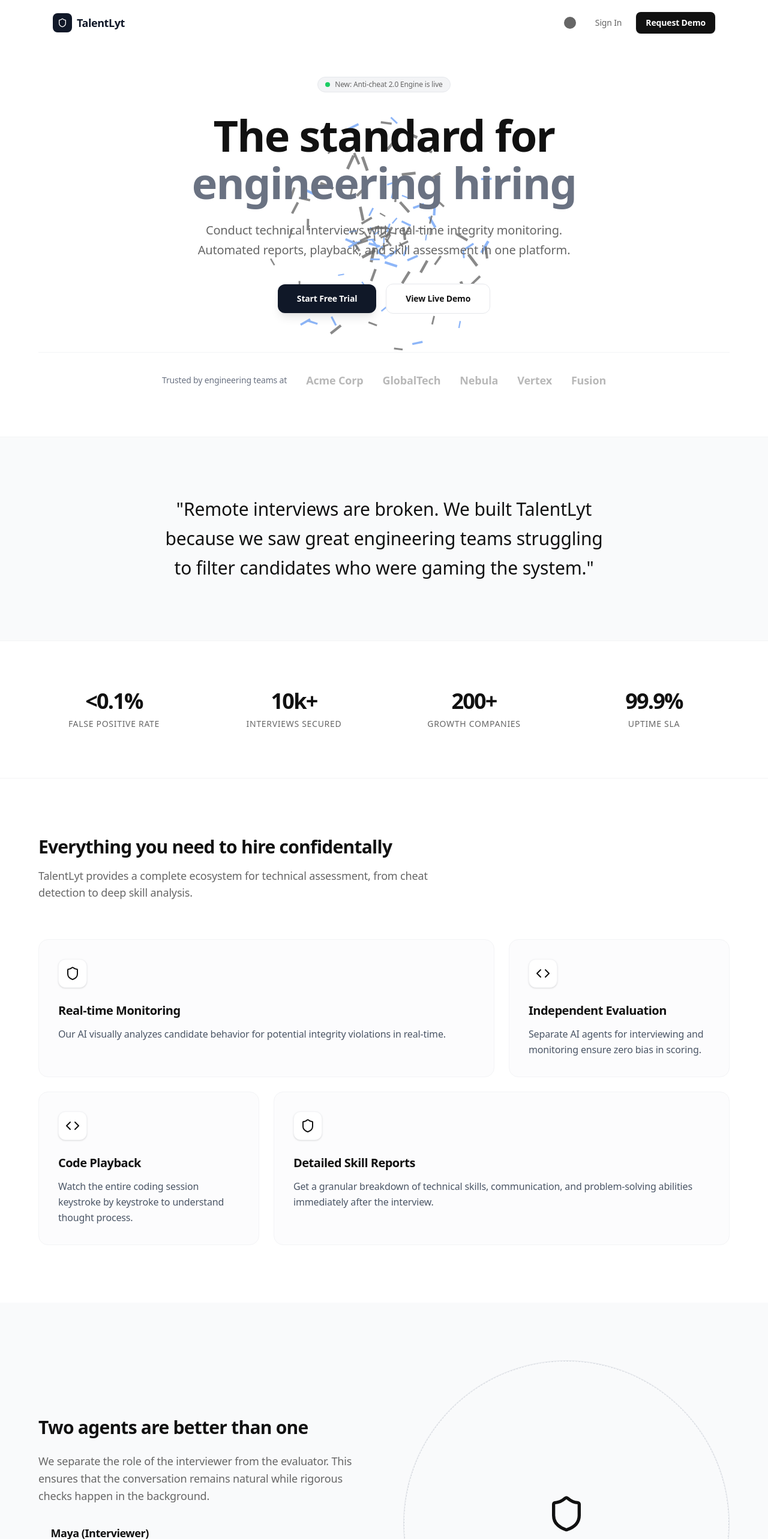
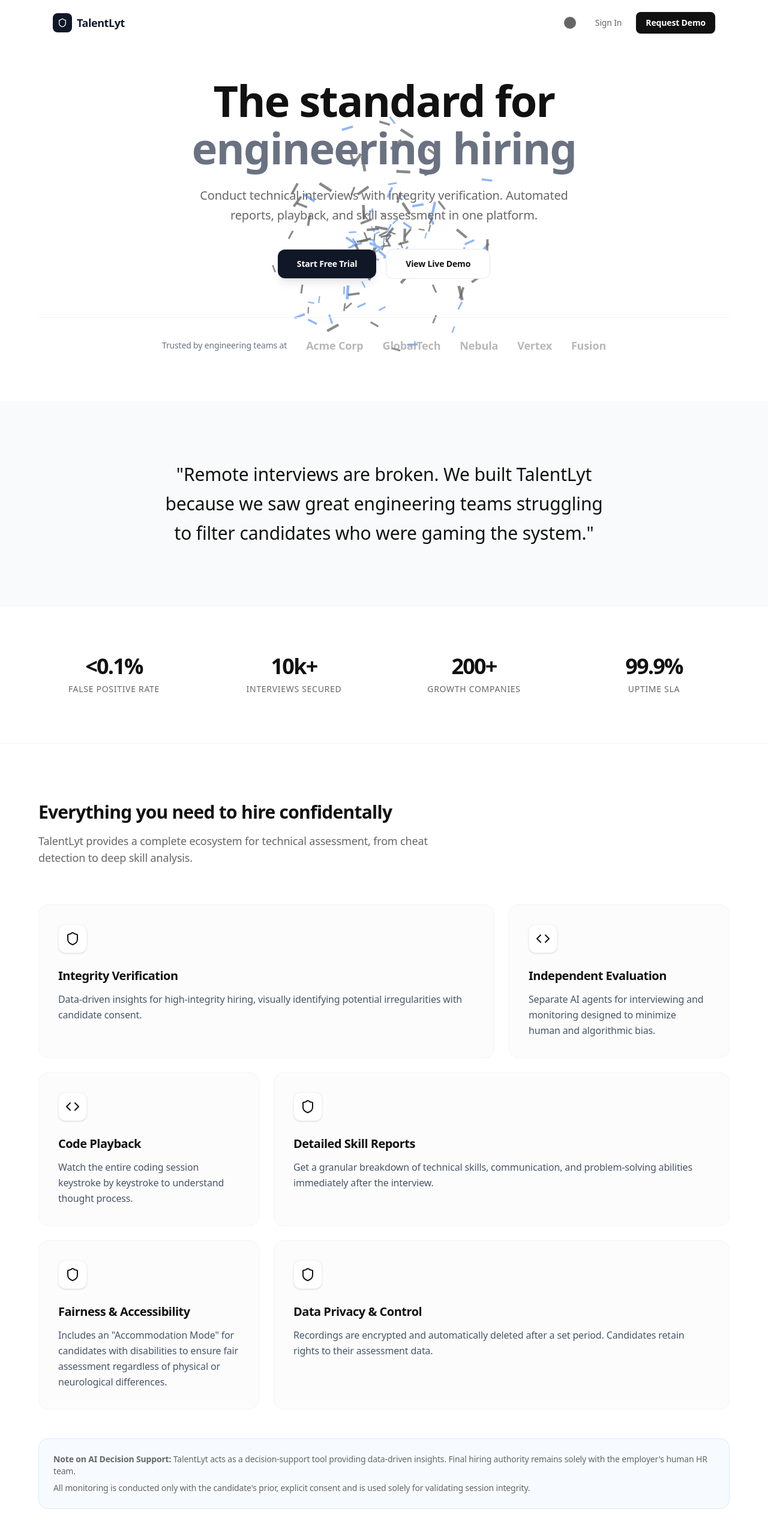
Before and after one commit to rigour-labs/talentlyt-landing, a Next.js app: page / in a window 1280 px wide. Shown: the top 2566 px of the page at 60% size. Built offline with nearby package versions, Linux system fonts and the light colour scheme.

Commit message:
add seo and llm complient

```diff
--- a/src/app/layout.tsx
+++ b/src/app/layout.tsx
@@ -9,14 +9,14 @@
 });
 
 export const metadata: Metadata = {
-  title: 'TalentLyt — AI-Powered Interview Intelligence with Real-Time Integrity Monitoring',
+  title: 'TalentLyt — AI-Powered Interview Intelligence with Integrity Verification',
   description:
-    'Production-grade B2B platform for AI-powered technical interviews with real-time behavioral analysis and automated audit reports. Trusted by leading tech companies.',
+    'Production-grade B2B platform for AI-powered technical interviews with real-time behavioral insights and automated audit reports. Trusted by leading tech companies.',
   keywords: [
     'AI interview',
     'technical interview',
     'hiring platform',
-    'integrity monitoring',
+    'integrity verification',
     'remote interview',
     'behavioral analysis',
     'interview automation',
@@ -24,7 +24,7 @@
   ],
   openGraph: {
     title: 'TalentLyt — AI-Powered Interview Intelligence',
-    description: 'Conduct technical interviews with real-time integrity monitoring',
+    description: 'Conduct technical interviews with integrity verification',
     type: 'website',
   },
   twitter: {
@@ -44,6 +44,31 @@
   return (
     <html lang="en" suppressHydrationWarning>
       <body className={`${inter.variable} font-sans antialiased`}>
+        <script
+          type="application/ld+json"
+          dangerouslySetInnerHTML={{
+            __html: JSON.stringify({
+              '@context': 'https://schema.org',
+              '@type': 'SoftwareApplication',
+              name: 'TalentLyt',
+              applicationCategory: 'BusinessApplication',
+              operatingSystem: 'Web',
+              offers: {
+                '@type': 'Offer',
+                price: '0',
+                priceCurrency: 'USD',
+                description: 'Free Trial Available'
+              },
+              description: 'AI-powered technical interview platform with integrity verification and bias-minimized evaluation.',
+              featureList: 'Integrity Verification, Automated Quality Auditor, Accommodation Mode, Code Playback, Skill Reports',
+              copyrightYear: new Date().getFullYear(),
+              author: {
+                '@type': 'Organization',
+                name: 'TalentLyt Inc.'
+              }
+            }),
+          }}
+        />
         <ThemeProvider
           attribute="class"
           defaultTheme="system"
--- /dev/null
+++ b/src/app/robots.ts
@@ -0,0 +1,12 @@
+import { MetadataRoute } from 'next'
+
+export default function robots(): MetadataRoute.Robots {
+    return {
+        rules: {
+            userAgent: '*',
+            allow: '/',
+            disallow: ['/private/'],
+        },
+        sitemap: 'https://talentlyt.com/sitemap.xml',
+    }
+}
--- /dev/null
+++ b/src/app/sitemap.ts
@@ -0,0 +1,38 @@
+import { MetadataRoute } from 'next'
+
+export default function sitemap(): MetadataRoute.Sitemap {
+    const baseUrl = 'https://talentlyt.com'
+
+    return [
+        {
+            url: baseUrl,
+            lastModified: new Date(),
+            changeFrequency: 'weekly',
+            priority: 1,
+        },
+        {
+            url: `${baseUrl}/about`,
+            lastModified: new Date(),
+            changeFrequency: 'monthly',
+            priority: 0.8,
+        },
+        {
+            url: `${baseUrl}/pricing`,
+            lastModified: new Date(),
+            changeFrequency: 'weekly',
+            priority: 0.9,
+        },
+        {
+            url: `${baseUrl}/contact`,
+            lastModified: new Date(),
+            changeFrequency: 'yearly',
+            priority: 0.5,
+        },
+        {
+            url: `${baseUrl}/privacy`,
+            lastModified: new Date(),
+            changeFrequency: 'yearly',
+            priority: 0.3,
+        },
+    ]
+}
--- a/src/components/sections/architecture-section.tsx
+++ b/src/components/sections/architecture-section.tsx
@@ -15,7 +15,7 @@
                         <div className="space-y-6">
                             {[
                                 { title: 'Maya (Interviewer)', desc: 'Conducts the conversation, asks follow-up questions, and ensures a great candidate experience.' },
-                                { title: 'Governor (Monitor)', desc: 'Silently observes the session, checking for integrity violations and evaluating technical accuracy.' }
+                                { title: 'Automated Quality Auditor', desc: 'Audits the session (with candidate consent) to verify integrity and evaluate technical accuracy.' }
                             ].map((item, i) => (
                                 <div key={i} className="flex gap-4">
                                     <div className="w-1.5 h-full rounded-full bg-gray-200 dark:bg-white/10 mt-1"></div>
--- a/src/components/sections/cta-section.tsx
+++ b/src/components/sections/cta-section.tsx
@@ -25,6 +25,16 @@
                             View Pricing
                         </Link>
                     </div>
+
+                    <div className="mt-8 text-xs text-gray-500 dark:text-gray-400 max-w-2xl mx-auto space-y-2 text-balance opacity-80">
+                        <p>
+                            * By using TalentLyt, you acknowledge that our AI agents provide assessment support based on observable metrics.
+                            TalentLyt is not a substitute for human judgment. We process data in compliance with GDPR/DPDPA.
+                        </p>
+                        <p>
+                            For more information on how we handle biometric and behavioral data, see our <Link href="/privacy" className="underline hover:text-gray-800 dark:hover:text-gray-200">Privacy Policy</Link> and <Link href="/ethics" className="underline hover:text-gray-800 dark:hover:text-gray-200">AI Ethics Disclosure</Link>.
+                        </p>
+                    </div>
                 </div>
 
                 {/* Abstract shapes background */}
--- a/src/components/sections/features-section.tsx
+++ b/src/components/sections/features-section.tsx
@@ -3,14 +3,14 @@
 export function FeaturesSection() {
     const features = [
         {
-            title: 'Real-time Monitoring',
-            description: 'Our AI visually analyzes candidate behavior for potential integrity violations in real-time.',
+            title: 'Integrity Verification',
+            description: 'Data-driven insights for high-integrity hiring, visually identifying potential irregularities with candidate consent.',
             icon: <Shield className="w-6 h-6" />,
             className: "md:col-span-2",
         },
         {
             title: 'Independent Evaluation',
-            description: 'Separate AI agents for interviewing and monitoring ensure zero bias in scoring.',
+            description: 'Separate AI agents for interviewing and monitoring designed to minimize human and algorithmic bias.',
             icon: <Code className="w-6 h-6" />,
             className: "md:col-span-1",
         },
@@ -23,6 +23,18 @@
         {
             title: 'Detailed Skill Reports',
             description: 'Get a granular breakdown of technical skills, communication, and problem-solving abilities immediately after the interview.',
+            icon: <Shield className="w-6 h-6" />,
+            className: "md:col-span-2",
+        },
+        {
+            title: 'Fairness & Accessibility',
+            description: 'Includes an "Accommodation Mode" for candidates with disabilities to ensure fair assessment regardless of physical or neurological differences.',
+            icon: <Shield className="w-6 h-6" />, // Using Shield for now, maybe Heart or User is better if available? Shield is generic/safe.
+            className: "md:col-span-1",
+        },
+        {
+            title: 'Data Privacy & Control',
+            description: 'Recordings are encrypted and automatically deleted after a set period. Candidates retain rights to their assessment data.',
             icon: <Shield className="w-6 h-6" />,
             className: "md:col-span-2",
         },
@@ -52,6 +64,11 @@
                         </div>
                     ))}
                 </div>
+
+                <div className="mt-12 p-6 rounded-2xl bg-blue-50/50 dark:bg-blue-900/10 border border-blue-100 dark:border-blue-900/30 text-sm text-secondary">
+                    <p className="mb-2"><strong>Note on AI Decision Support:</strong> TalentLyt acts as a decision-support tool providing data-driven insights. Final hiring authority remains solely with the employer's human HR team.</p>
+                    <p>All monitoring is conducted only with the candidate's prior, explicit consent and is used solely for validating session integrity.</p>
+                </div>
             </div>
         </section>
     );
--- a/src/components/sections/hero-section.tsx
+++ b/src/components/sections/hero-section.tsx
@@ -10,16 +10,13 @@
             <GravityParticles />
             <div className="max-w-6xl mx-auto relative z-10">
                 <div className="flex flex-col items-center text-center max-w-3xl mx-auto mb-16">
-                    <div className="inline-flex items-center gap-2 px-3 py-1 rounded-full bg-gray-100 dark:bg-white/10 border border-gray-200 dark:border-white/10 mb-8">
-                        <span className="w-2 h-2 rounded-full bg-green-500 animate-pulse"></span>
-                        <span className="text-xs font-medium text-secondary">New: Anti-cheat 2.0 Engine is live</span>
-                    </div>
+
                     {/* Removed text-balance and tweaked colors for better contrast */}
                     <h1 className="text-5xl md:text-7xl font-bold mb-6 leading-[1.1] tracking-tight text-gray-900 dark:text-white opacity-100 transform-none">
                         The standard for <br /> <span className="text-gray-500 dark:text-gray-400">engineering hiring</span>
                     </h1>
                     <p className="text-lg md:text-xl text-secondary mb-10 leading-relaxed max-w-2xl">
-                        Conduct technical interviews with real-time integrity monitoring.
+                        Conduct technical interviews with integrity verification.
                         Automated reports, playback, and skill assessment in one platform.
                     </p>
                     <div className="flex flex-col sm:flex-row items-center gap-4 w-full sm:w-auto">
--- a/src/components/sections/how-it-works-section.tsx
+++ b/src/components/sections/how-it-works-section.tsx
@@ -6,11 +6,11 @@
         },
         {
             title: 'Interview',
-            description: 'Candidate joins the session. Maya conducts the interview while Governor monitors.',
+            description: 'Candidate joins the session. Maya conducts the interview while the Automated Quality Auditor verifies integrity.',
         },
         {
             title: 'Analyze',
-            description: 'Review the recording, integrity report, and skill breakdown immediately after.',
+            description: 'Review the recording, integrity insights, and skill breakdown immediately after.',
         },
     ];
 
```
Also changed, not shown: public/llms.txt (added).
